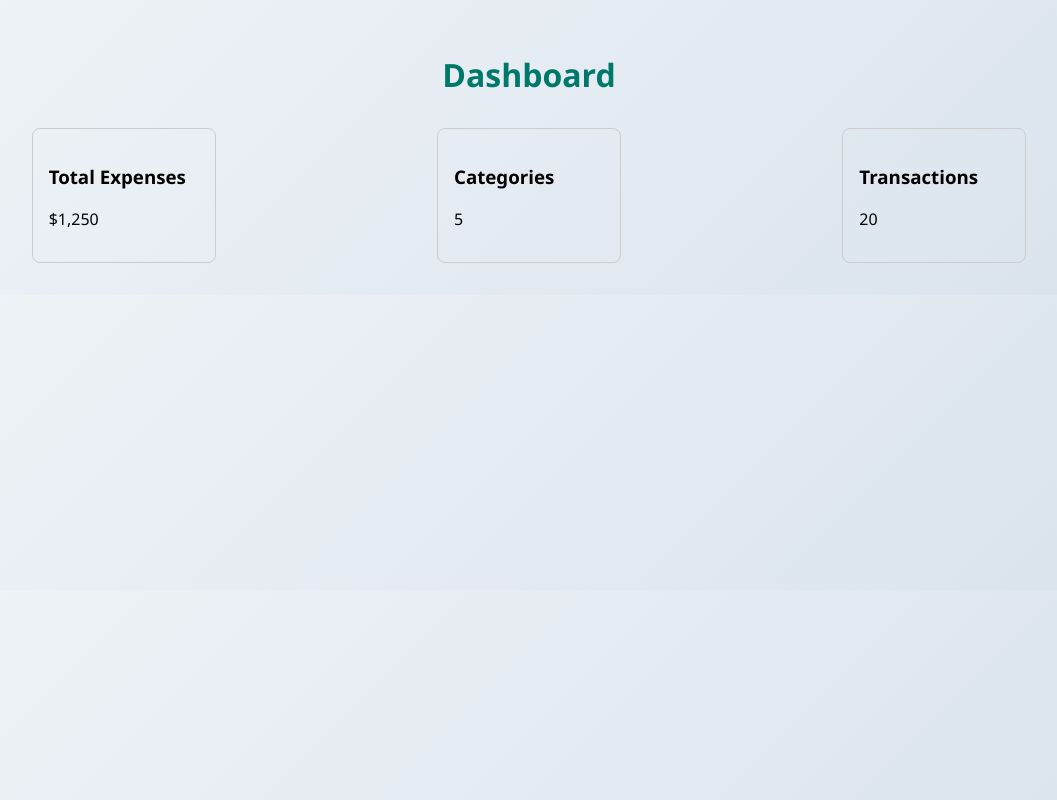
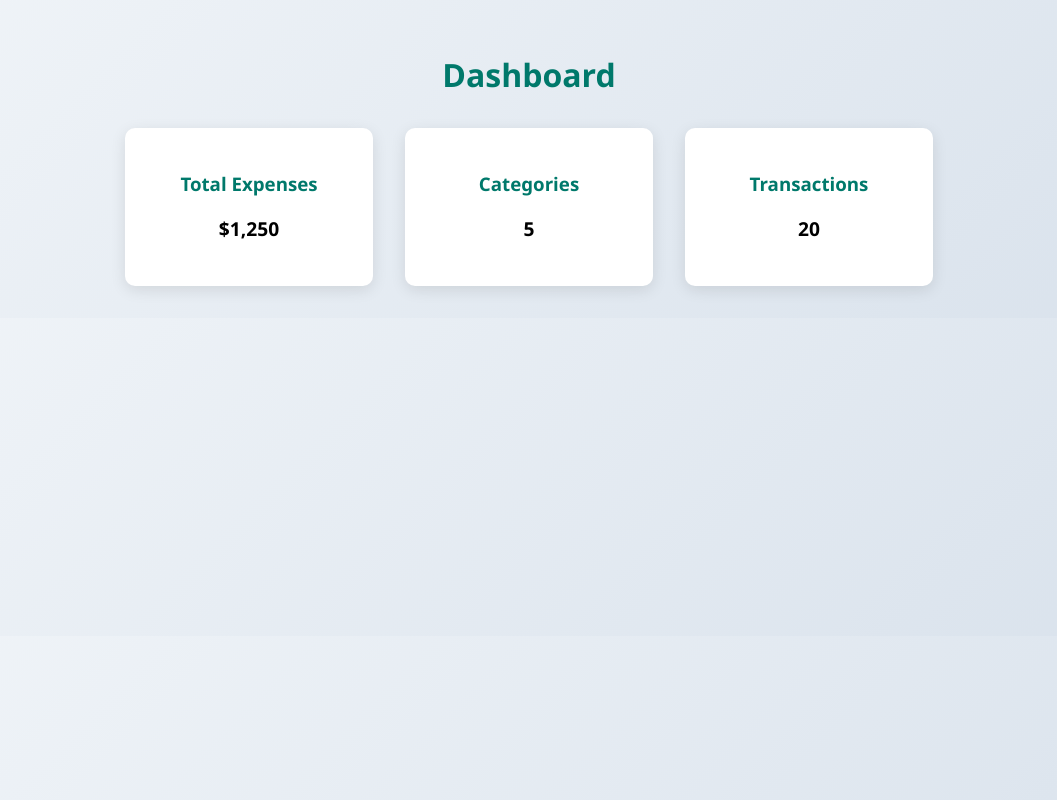
Before and after one commit to tom-samuel/expense-tracker, a React (Vite) app: page / in a window 1280 px wide. Both pictures are taken after typing "name@example.com", "Sample123" into the empty fields and a click on the button "Login". Shown: the whole page, without its empty margins (111-1168 px from the left). Built offline with nearby package versions, Linux system fonts and the light colour scheme.

Commit message:
Update Dashboard.jsx

```diff
--- a/src/components/Dashboard.jsx
+++ b/src/components/Dashboard.jsx
@@ -1,26 +1,42 @@
 import React from "react";
 
 function Dashboard() {
+  const cardStyle = {
+    padding: "1.5rem",
+    borderRadius: "10px",
+    width: "200px",
+    boxShadow: "0 4px 15px rgba(0,0,0,0.1)",
+    background: "#ffffff",
+    transition: "transform 0.2s",
+    textAlign: "center"
+  };
+
+  const cardHover = {
+    transform: "scale(1.05)"
+  };
+
   return (
-    <div style={{ padding: "2rem", fontFamily: "Segoe UI" }}>
-      <h1 style={{ textAlign: "center", color: "#00796b" }}>Dashboard</h1>
+    <div style={{ padding: "2rem" }}>
+      <h1 style={{ textAlign: "center", color: "#00796b", marginBottom: "2rem" }}>Dashboard</h1>
       <div style={{
         display: "flex",
-        justifyContent: "space-around",
-        marginTop: "2rem"
+        justifyContent: "center",
+        gap: "2rem",
+        flexWrap: "wrap"
       }}>
-        <div style={{ padding: "1rem", border: "1px solid #ccc", borderRadius: "8px", width: "150px" }}>
-          <h3>Total Expenses</h3>
-          <p>$1,250</p>
-        </div>
-        <div style={{ padding: "1rem", border: "1px solid #ccc", borderRadius: "8px", width: "150px" }}>
-          <h3>Categories</h3>
-          <p>5</p>
-        </div>
-        <div style={{ padding: "1rem", border: "1px solid #ccc", borderRadius: "8px", width: "150px" }}>
-          <h3>Transactions</h3>
-          <p>20</p>
-        </div>
+        {["Total Expenses", "Categories", "Transactions"].map((title, index) => (
+          <div
+            key={index}
+            style={cardStyle}
+            onMouseOver={e => e.currentTarget.style.transform = "scale(1.05)"}
+            onMouseOut={e => e.currentTarget.style.transform = "scale(1)"}
+          >
+            <h3 style={{ marginBottom: "1rem", color: "#00796b" }}>{title}</h3>
+            <p style={{ fontSize: "1.2rem", fontWeight: "bold" }}>
+              {title === "Total Expenses" ? "$1,250" : title === "Categories" ? 5 : 20}
+            </p>
+          </div>
+        ))}
       </div>
     </div>
   );
```
